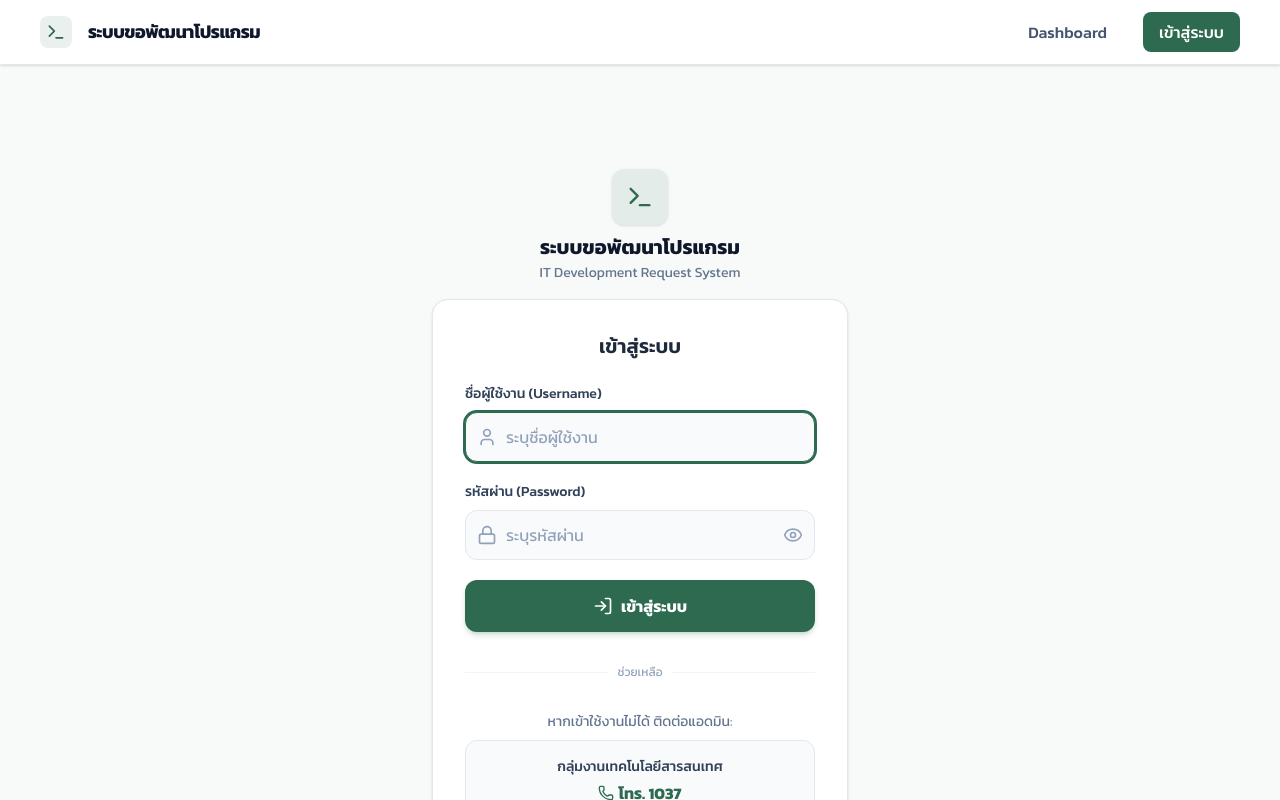
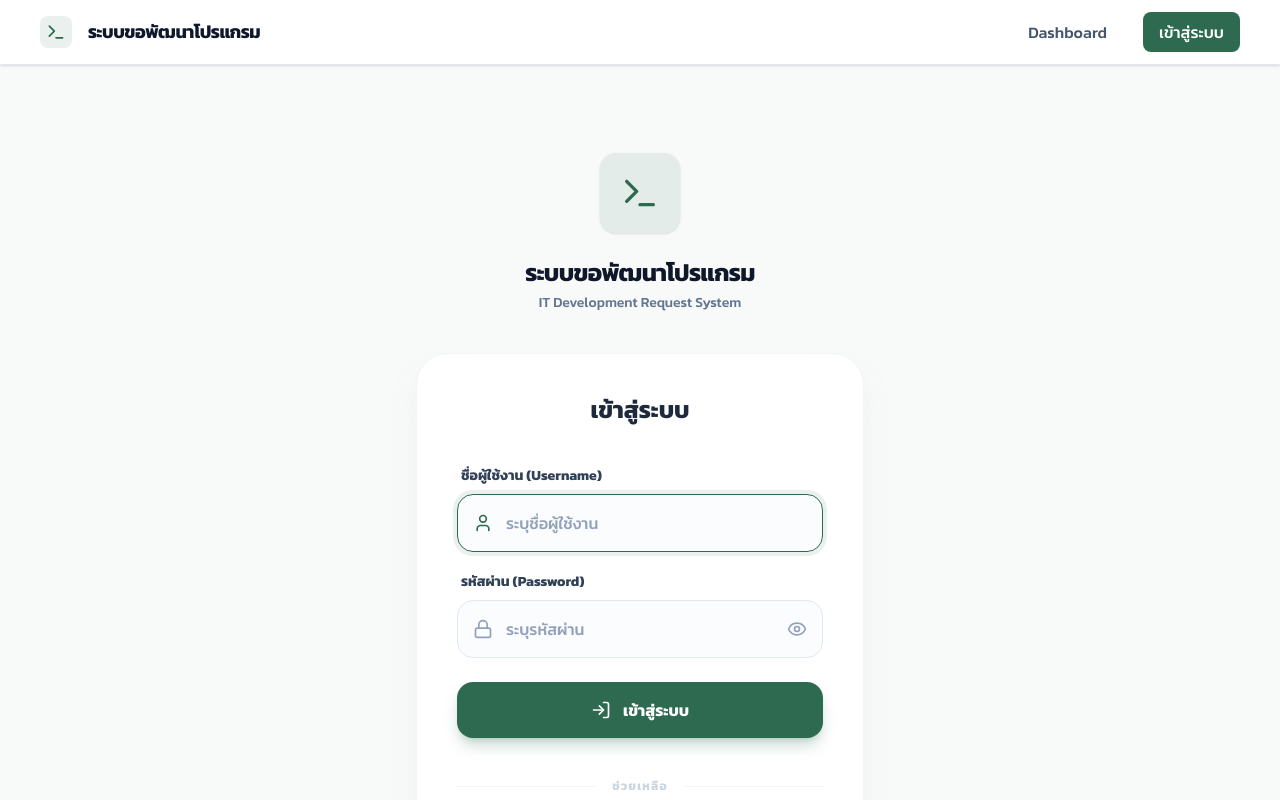
Before and after one commit to KiangsakSuriyalangka541122537/Developer, a React (Vite) app: page /login in a window 1280 px wide. Shown: the top 800 px of the page. Built offline with nearby package versions, Linux system fonts and the light colour scheme; no server answers.

Commit message:
feat(login): Improve UI layout and styling
Refactors the login page to use a more modern and visually appealing layout. Adjusts spacing, font sizes, and element styling for a better user experience.

```diff
--- a/src/pages/Login.tsx
+++ b/src/pages/Login.tsx
@@ -41,31 +41,31 @@ export default function Login() {
   };
 
   return (
-    <div className="flex-1 flex items-start justify-center pt-0 mt-4 md:mt-8 lg:mt-12 pb-12 overflow-hidden">
-      <div className="w-full max-w-md p-2 md:p-4">
-        <div className="flex flex-col items-center mb-4">
-          <div className="size-14 bg-primary/10 flex items-center justify-center mb-2 shadow-sm rounded-xl">
-            <Terminal className="text-primary size-7" />
+    <div className="flex-1 flex items-center justify-center py-12 px-4 overflow-hidden">
+      <div className="w-full max-w-md">
+        <div className="flex flex-col items-center mb-10">
+          <div className="size-20 bg-primary/10 flex items-center justify-center mb-6 shadow-sm rounded-2xl">
+            <Terminal className="text-primary size-10" />
           </div>
-          <h1 className="text-xl font-bold text-slate-900">ระบบขอพัฒนาโปรแกรม</h1>
-          <p className="text-slate-500 text-sm mt-0.5">IT Development Request System</p>
+          <h1 className="text-2xl font-bold text-slate-900 tracking-tight">ระบบขอพัฒนาโปรแกรม</h1>
+          <p className="text-slate-500 text-sm mt-1 font-medium">IT Development Request System</p>
         </div>
 
-        <div className="bg-white rounded-2xl shadow-sm border border-slate-200 p-8">
-          <h2 className="text-xl font-semibold mb-6 text-center">เข้าสู่ระบบ</h2>
+        <div className="bg-white rounded-[2rem] shadow-xl shadow-slate-200/50 border border-slate-100 p-10">
+          <h2 className="text-2xl font-bold mb-10 text-center text-slate-800">เข้าสู่ระบบ</h2>
 
           <form onSubmit={handleSubmit} className="space-y-5">
             <div className="flex flex-col gap-2">
-              <label className="text-sm font-medium text-slate-700">ชื่อผู้ใช้งาน (Username)</label>
-              <div className="relative">
-                <User className="absolute left-3 top-1/2 -translate-y-1/2 text-slate-400 size-5" />
+              <label className="text-sm font-bold text-slate-700 ml-1">ชื่อผู้ใช้งาน (Username)</label>
+              <div className="relative group">
+                <User className="absolute left-4 top-1/2 -translate-y-1/2 text-slate-400 size-5 group-focus-within:text-primary transition-colors" />
                 <input
                   ref={usernameRef}
                   type="text"
                   value={username}
                   onChange={(e) => setUsername(e.target.value)}
                   onKeyDown={handleUsernameKeyDown}
-                  className="w-full pl-10 pr-4 py-3 bg-slate-50 border border-slate-200 rounded-xl focus:ring-2 focus:ring-primary focus:border-primary outline-none transition-all placeholder:text-slate-400"
+                  className="w-full pl-12 pr-4 py-4 bg-slate-50/50 border border-slate-200 rounded-2xl focus:ring-4 focus:ring-primary/10 focus:border-primary outline-none transition-all placeholder:text-slate-400 font-medium"
                   placeholder="ระบุชื่อผู้ใช้งาน"
                   required
                 />
@@ -73,22 +73,22 @@ export default function Login() {
             </div>
 
             <div className="flex flex-col gap-2">
-              <label className="text-sm font-medium text-slate-700">รหัสผ่าน (Password)</label>
-              <div className="relative">
-                <Lock className="absolute left-3 top-1/2 -translate-y-1/2 text-slate-400 size-5" />
+              <label className="text-sm font-bold text-slate-700 ml-1">รหัสผ่าน (Password)</label>
+              <div className="relative group">
+                <Lock className="absolute left-4 top-1/2 -translate-y-1/2 text-slate-400 size-5 group-focus-within:text-primary transition-colors" />
                 <input
                   ref={passwordRef}
                   type={showPassword ? "text" : "password"}
                   value={password}
                   onChange={(e) => setPassword(e.target.value)}
-                  className="w-full pl-10 pr-12 py-3 bg-slate-50 border border-slate-200 rounded-xl focus:ring-2 focus:ring-primary focus:border-primary outline-none transition-all placeholder:text-slate-400"
+                  className="w-full pl-12 pr-12 py-4 bg-slate-50/50 border border-slate-200 rounded-2xl focus:ring-4 focus:ring-primary/10 focus:border-primary outline-none transition-all placeholder:text-slate-400 font-medium"
                   placeholder="ระบุรหัสผ่าน"
                   required
                 />
                 <button
                   type="button"
                   onClick={() => setShowPassword(!showPassword)}
-                  className="absolute right-3 top-1/2 -translate-y-1/2 text-slate-400 hover:text-primary transition-colors"
+                  className="absolute right-4 top-1/2 -translate-y-1/2 text-slate-400 hover:text-primary transition-colors"
                 >
                   {showPassword ? <EyeOff className="size-5" /> : <Eye className="size-5" />}
                 </button>
@@ -101,28 +101,28 @@ export default function Login() {
               </div>
             )}
 
-            <button type="submit" className="w-full bg-primary hover:bg-secondary text-white font-bold py-3.5 rounded-xl transition-all flex items-center justify-center gap-2 shadow-md shadow-primary/20 mt-4">
+            <button type="submit" className="w-full bg-primary hover:bg-secondary text-white font-bold py-4 rounded-2xl transition-all flex items-center justify-center gap-3 shadow-lg shadow-primary/25 mt-6 active:scale-[0.98]">
               <LogIn className="size-5" />
               เข้าสู่ระบบ
             </button>
           </form>
 
-          <div className="relative my-8">
+          <div className="relative my-10">
             <div className="absolute inset-0 flex items-center">
               <div className="w-full border-t border-slate-100"></div>
             </div>
-            <div className="relative flex justify-center text-xs uppercase">
-              <span className="bg-white px-2 text-slate-400">ช่วยเหลือ</span>
+            <div className="relative flex justify-center text-xs uppercase tracking-widest font-bold">
+              <span className="bg-white px-4 text-slate-300">ช่วยเหลือ</span>
             </div>
           </div>
 
-          <div className="text-center space-y-2">
-            <p className="text-slate-500 text-sm">หากเข้าใช้งานไม่ได้ ติดต่อแอดมิน:</p>
-            <div className="flex flex-col items-center gap-1 bg-slate-50 p-4 rounded-xl border border-slate-200">
-              <p className="text-slate-700 font-medium text-sm">กลุ่มงานเทคโนโลยีสารสนเทศ</p>
-              <div className="flex items-center gap-1 text-primary">
+          <div className="text-center space-y-4">
+            <p className="text-slate-400 text-xs font-bold uppercase tracking-wider">หากเข้าใช้งานไม่ได้ ติดต่อแอดมิน:</p>
+            <div className="flex flex-col items-center gap-2 bg-slate-50/80 p-5 rounded-[1.5rem] border border-slate-100 transition-all hover:bg-slate-50">
+              <p className="text-slate-600 font-bold text-sm">กลุ่มงานเทคโนโลยีสารสนเทศ</p>
+              <div className="flex items-center gap-2 text-primary">
                 <Phone className="size-4" />
-                <span className="font-bold text-primary">โทร. 1037</span>
+                <span className="font-black text-lg tracking-tighter">โทร. 1037</span>
               </div>
             </div>
           </div>
```
